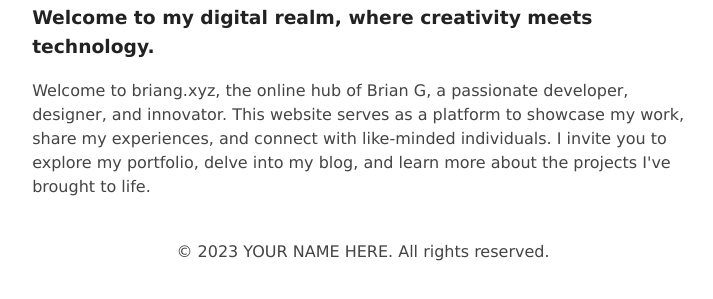
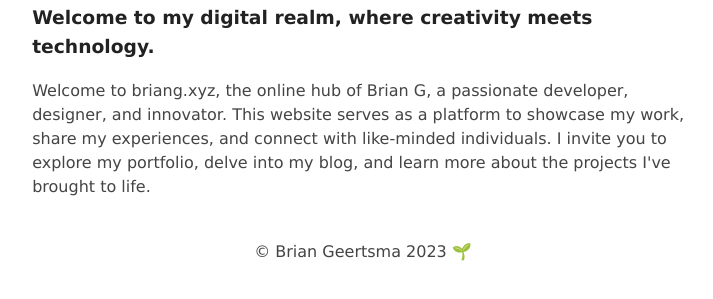
Before and after one commit to brian-gee/blog, an Astro site: page / in a window 1280 px wide. Shown: the part 201-500 px from the top of the page, without its empty margins (277-990 px from the left). Built offline with nearby package versions, Linux system fonts and the light colour scheme; Astro itself is replaced by a stand-in of ours.

Commit message:
updating footer content

```diff
--- a/src/components/Footer.astro
+++ b/src/components/Footer.astro
@@ -3,11 +3,11 @@ const today = new Date();
 ---
 
 <footer>
-	&copy; {today.getFullYear()} YOUR NAME HERE. All rights reserved.
+  &copy; Brian Geertsma {today.getFullYear()} 🌱
 </footer>
 <style>
-	footer {
-		padding: 25px;
-		text-align: center;
-	}
+  footer {
+    padding: 25px;
+    text-align: center;
+  }
 </style>
```
